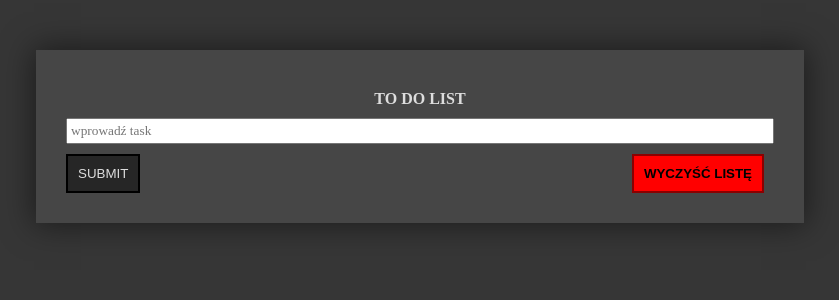
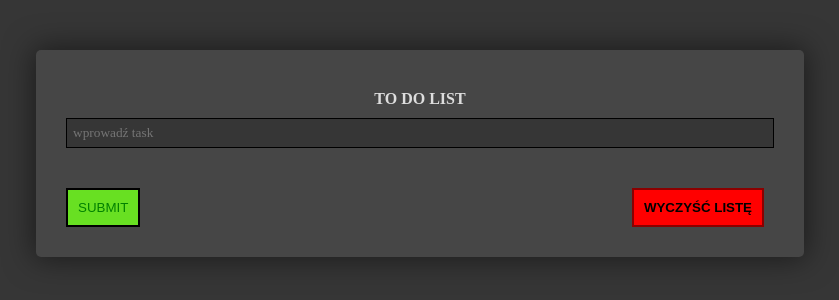
Before and after one commit to Capoverde/TODO, a plain HTML site: page index.html in a window 1280 px wide. Shown: the whole page, without its empty margins (220-1059 px from the left). Drawn offline with Linux system fonts and the light colour scheme; a web font is replaced by a local one.

Commit message:
ostylowanie imputa

```diff
--- a/root/css/main.css
+++ b/root/css/main.css
@@ -11,9 +11,9 @@
     --bd-bg: #363636;
     --f-c: #ddd;
     --cont-bg: #464646;
-    --sub-bg: #262626;
+    --sub-bg: #68e022;
     --li-bg: #857c7c;
-    --inp-c: rgb(82, 73, 73);
+    --inp-c: rgb(146, 140, 140);
 }
 
 body {
@@ -30,6 +30,7 @@ body {
     width: 60%;
     height: auto;
     box-shadow: 0px 0px 30px 2px rgba(0, 0, 0, .5);
+    border-radius: 5px;
 }
 
 h1 {
@@ -50,11 +51,14 @@ li {
 }
 
 input[type="text"] {
-    padding: 3px;
+    padding: 6px;
     width: 100%;
     color: var(--inp-c);
     font-family: 'Muli';
     outline: none;
+    border: 1px solid #000;
+    background-color: #363636;
+    margin-bottom: 30px;
 }
 
 input[type="text"]:focus {
@@ -70,7 +74,7 @@ input[type="submit"] {
     padding: 10px;
     background: var(--sub-bg);
     border-style: none;
-    color: var(--f-c);
+    color: green;
     cursor: pointer;
     outline: none;
     transition: .3s;
@@ -81,6 +85,7 @@ input[type="submit"] {
 
 input[type="submit"]:hover {
     background: red;
+    color: var(--f-c);
 }
 
 #clear-all {
```
Also changed, not shown: root/scripts/main.js (+4 -4 lines).
